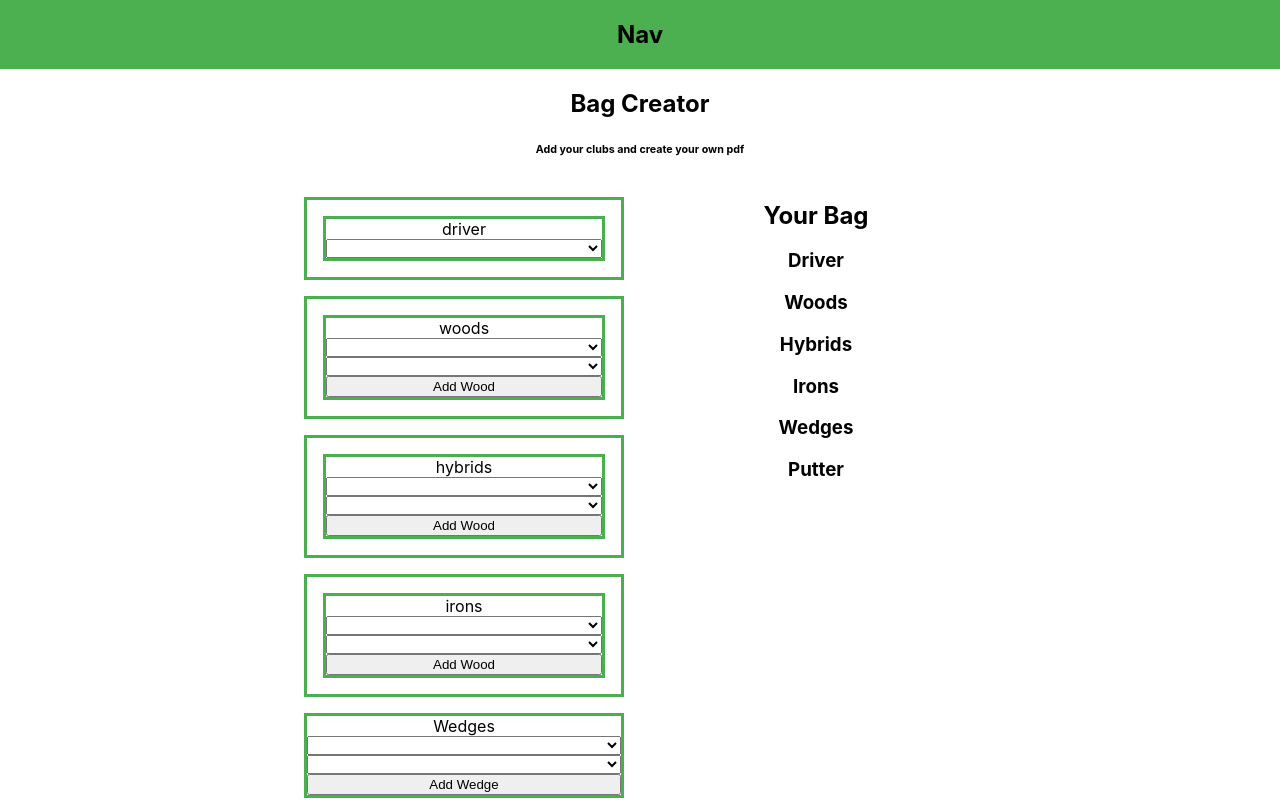
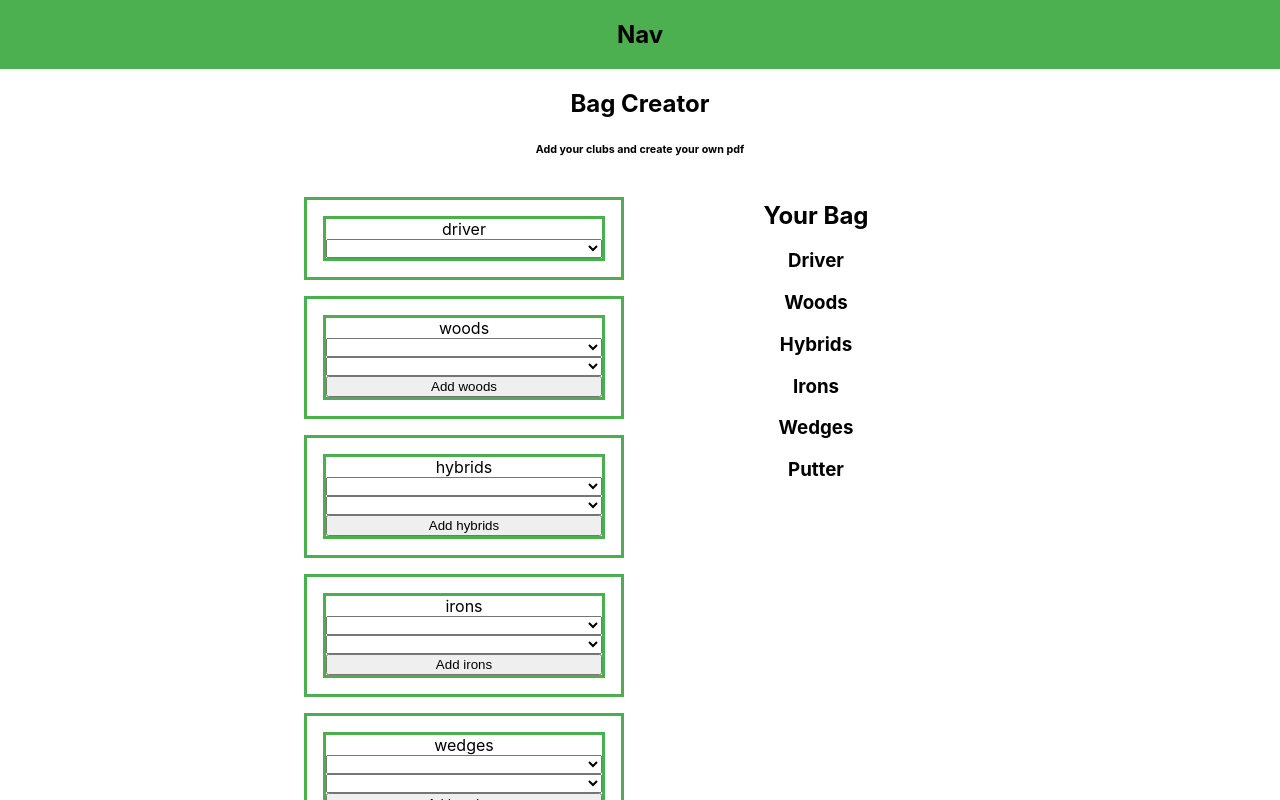
Before and after one commit to poplockndrop1t/golfBuddy, a React (Create React App) app: page / in a window 1280 px wide. Shown: the top 800 px of the page. Built offline with nearby package versions, Linux system fonts and the light colour scheme.

Commit message:
Wedges can now be added and rendered

```diff
--- a/src/BagCreator/ClubOptions/AddClubSelect/AddClubSelect.js
+++ b/src/BagCreator/ClubOptions/AddClubSelect/AddClubSelect.js
@@ -35,7 +35,7 @@ function AddClubSelect({
           })
         }
       </select>
-      <button onClick={addNewClub}>Add Wood</button>
+      <button onClick={addNewClub}>Add {clubType}</button>
     </div>
   )
 };
--- a/src/BagCreator/ClubOptions/ClubOptions.js
+++ b/src/BagCreator/ClubOptions/ClubOptions.js
@@ -57,25 +57,12 @@ class ClubOptions extends React.Component {
             clubType={"irons"} />
         </div>
         <div className="wedgesContainer" onChange={ this.handleClubChange }>
-          <label>Wedges</label>
-          <select className="irons" name="type">
-            <option value=""></option>
-            <option value="50">50</option>
-            <option value="52">52</option>
-            <option value="54">54</option>
-            <option value="56">56</option>
-            <option value="58">58</option>
-            <option value="60">60</option>
-          </select>
-          <select className="wedges" name="brand">
-            <option value=""></option>
-            <option value="TaylorMade">TaylorMade</option>
-            <option value="TaylorMade">TaylorMade</option>
-            <option value="Titleist">Titleist</option>
-            <option value="Callaway">Callaway</option>
-            <option value="Ping">Ping</option>
-          </select>
-          <button onClick={ this.addNewClub }>Add Wedge</button>
+          <AddClubSelect
+            createNewClub={this.props.createNewClub}
+            newClub={this.props.newClub}
+            brands={this.props.brands}
+            clubNumbers={this.props.clubNumbers}
+            clubType={"wedges" } />
         </div>
         <div className="putterContainer" onChange={ this.handleChange }>
           <ClubSelect clubType={"putter"} options={this.props.brands} />
```
Also changed, not shown: src/App.js (+7 -0 lines).
